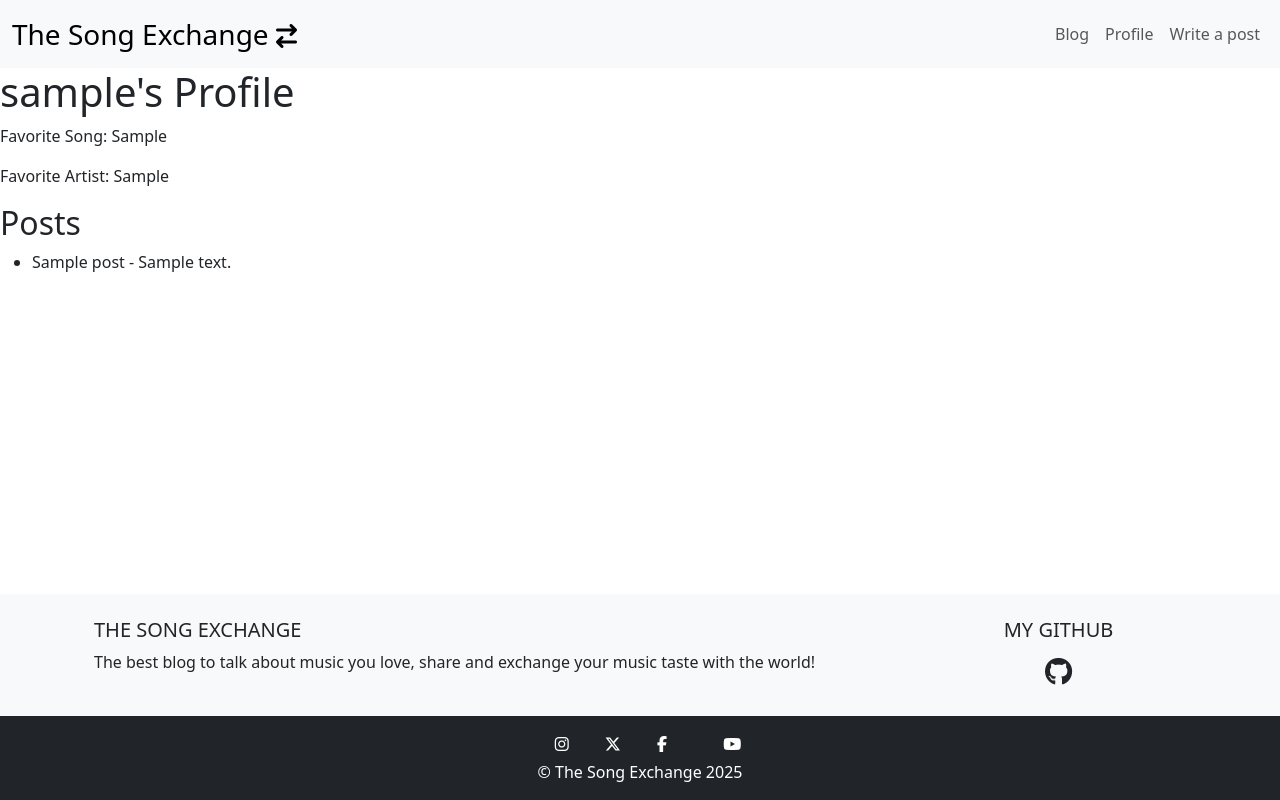
After one commit to Tito-Daramola/the_song_exchange, a Django app: a page that uses templates/base.html in a window 1280 px wide. The commit adds this page. Run offline with Django 4.2, Linux system fonts and the light colour scheme; tables that the repository leaves empty hold one stand-in row (values such as "Sample post"); some libraries are stand-ins or nearby versions.

Commit message:
Add profile page template

```diff
--- a/my_profile/models.py
+++ b/my_profile/models.py
@@ -1,6 +1,7 @@
 from django.db import models
 from django.contrib.auth.models import User
 from blog.models import Post
+
 
 # Create your models here.
 class Profile(models.Model):
--- /dev/null
+++ b/my_profile/templates/my_profile/profile_page.html
@@ -0,0 +1,15 @@
+{% extends 'base.html' %}
+{% block content %}
+{% load static %}
+
+<h1>{{ profile.user.username }}'s Profile</h1>
+<p>Favorite Song: {{ profile.favorite_song }}</p>
+<p>Favorite Artist: {{ profile.favorite_artist }}</p>
+<h2>Posts</h2>
+<ul>
+    {% for post in posts %}
+        <li>{{ post.title }} - {{ post.content }}</li>
+    {% endfor %}
+</ul>
+
+{% endblock %}
--- /dev/null
+++ b/my_profile/urls.py
@@ -0,0 +1,6 @@
+from django.urls import path
+from . import views
+
+urlpatterns = [
+    path('<str:username>/', views.profile_page, name='profile_page'),
+]
--- a/my_profile/views.py
+++ b/my_profile/views.py
@@ -1,3 +1,10 @@
-from django.shortcuts import render
+from django.shortcuts import render, get_object_or_404
+from django.contrib.auth.models import User
+from .models import Profile
 
 # Create your views here.
+def profile_page(request, username):
+    user = get_object_or_404(User, username=username)
+    profile = get_object_or_404(Profile, user=user)
+    posts = profile.get_user_posts()
+    return render(request, 'my_profile/profile_page.html', {'profile': profile, 'posts': posts})
--- a/templates/base.html
+++ b/templates/base.html
@@ -27,7 +27,7 @@
                 <a class="nav-link {% if request.path == home_url %}active{%endif%}" aria-current="page" href="{% url 'home' %}">Blog</a>
             </li>
             <li class="nav-item">
-                <a class="nav-link" href="#">Profile</a>
+                <a class="nav-link" href="{% url 'profile_page' username=profile.user.username }">Profile</a>
             <!--Only for logged in users-->
             <li class="nav-item">
                 <a class="nav-link" href="#">Write a post</a>
--- a/thesongexchange/settings.py
+++ b/thesongexchange/settings.py
@@ -29,7 +29,7 @@ STATIC_ROOT = os.path.join(BASE_DIR, 'staticfiles')
 SECRET_KEY = 'django-insecure-^ff#9tqc2!ppiq0ao-y9+^_h1fswtuev7()-*9cjg%l$k#1%($'
 
 # SECURITY WARNING: don't run with debug turned on in production!
-DEBUG = True
+DEBUG = False
 
 ALLOWED_HOSTS = [
     'localhost',
--- a/thesongexchange/urls.py
+++ b/thesongexchange/urls.py
@@ -21,4 +21,5 @@ urlpatterns = [
     path('admin/', admin.site.urls),
     path("summernote/", include("django_summernote.urls")),
     path("", include("blog.urls"), name="blog-urls"),
+    path('profile/', include('my_profile.urls')),
 ]
```
